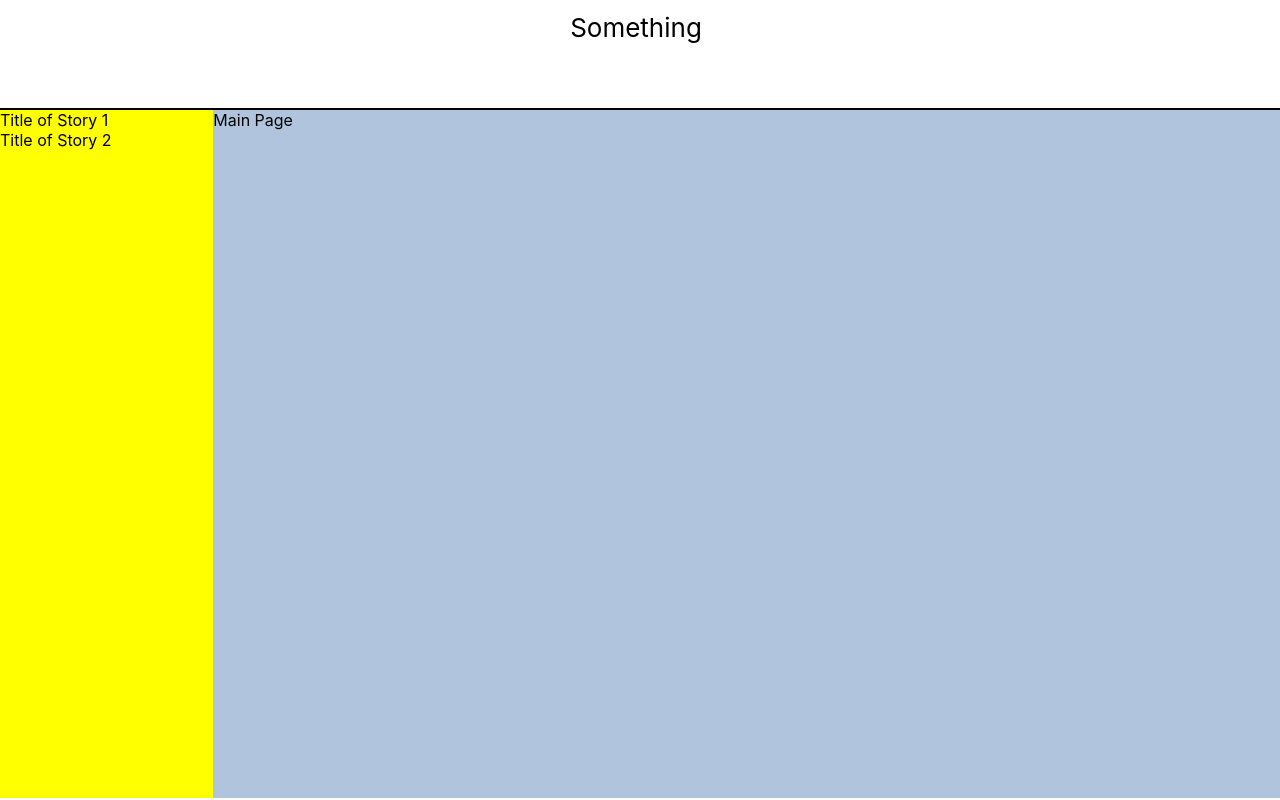
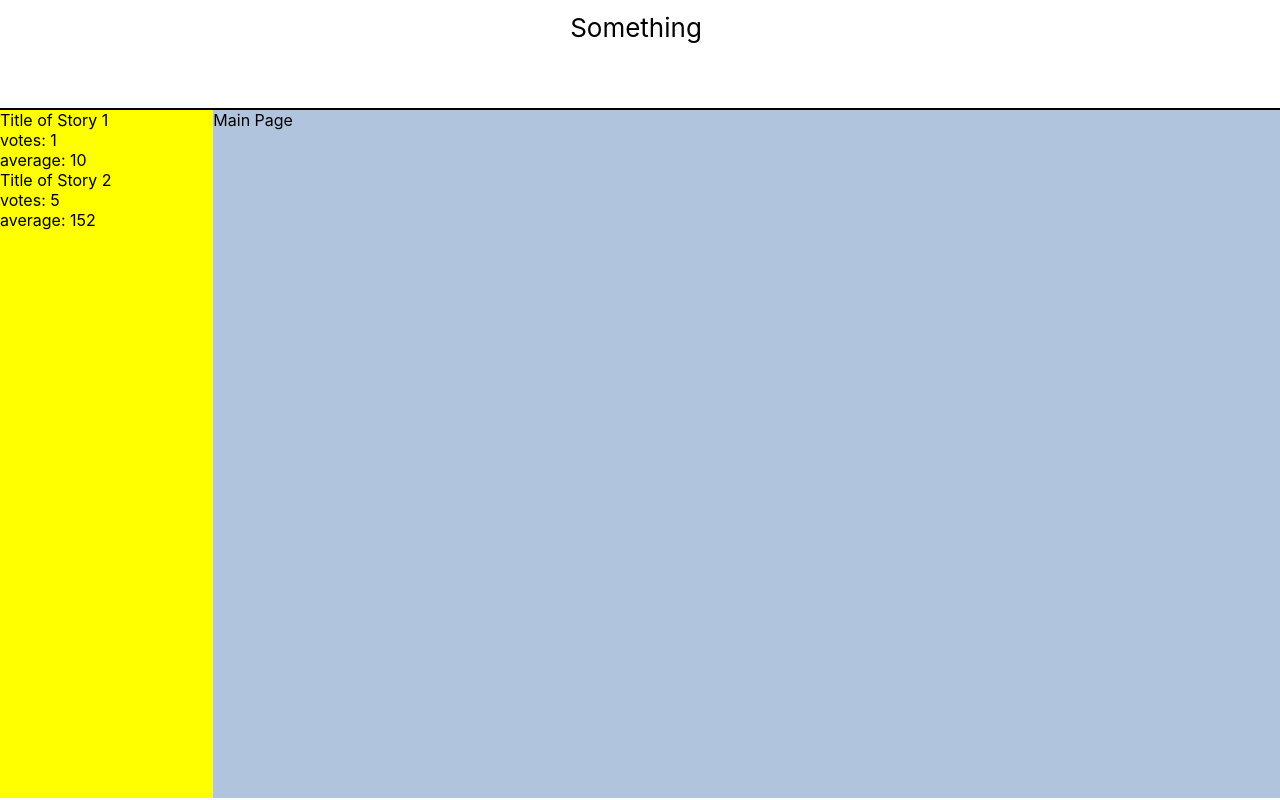
Before and after one commit to MyTurnyet/fast-wisdom-ui, a React (Create React App) app: page /home in a window 1280 px wide. Built offline with nearby package versions, Linux system fonts and the light colour scheme.

Commit message:
add votes and average to display

```diff
--- a/src/components/StoryLink.tsx
+++ b/src/components/StoryLink.tsx
@@ -7,5 +7,7 @@ export interface StoryLinkParams {
 export const StoryLink = (props: StoryLinkParams) => {
     return (<div>
         <div>{props.story.title}</div>
+        <div>votes: {props.story.numberOfVotes}</div>
+        <div>average: {props.story.voteAverage}</div>
     </div>);
 }
```
Also changed, not shown: 1 other file (tests, documents, lock files or other folders).
